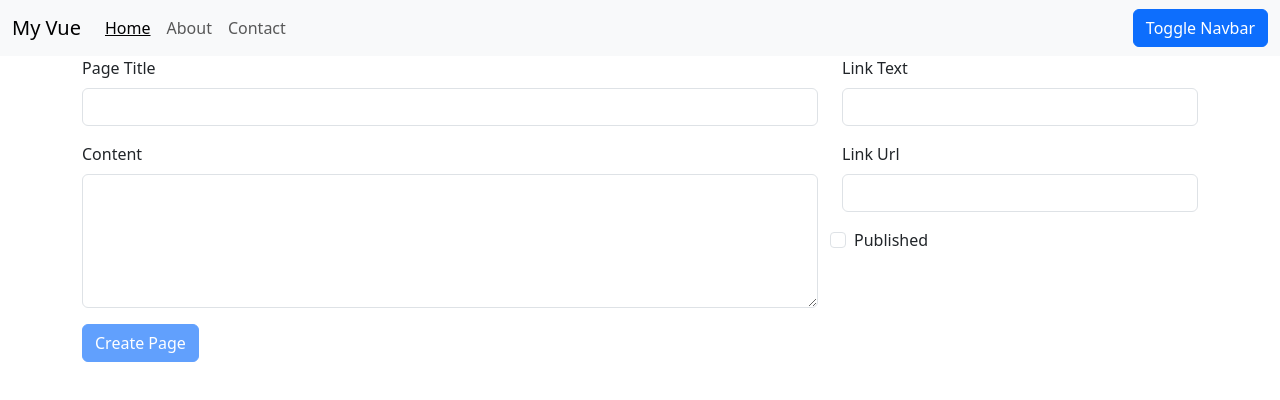
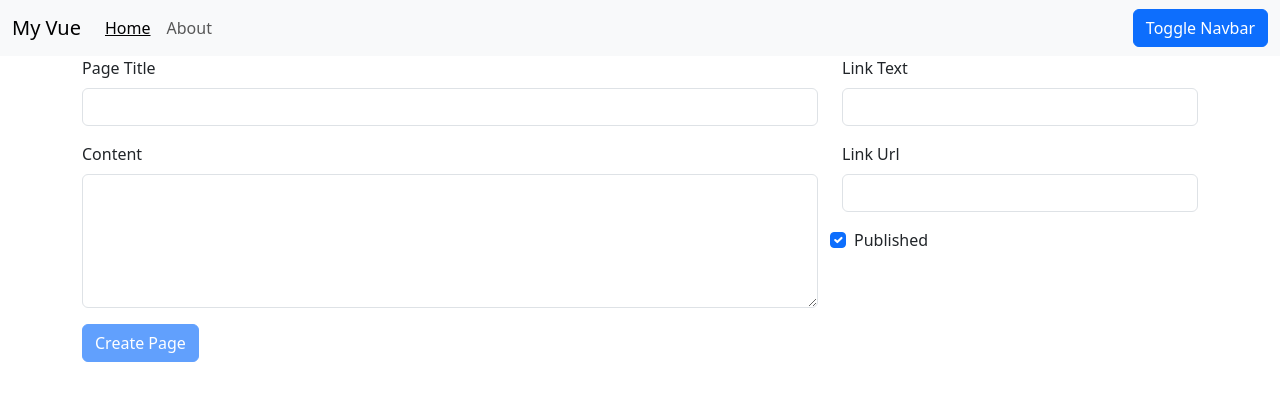
Before and after one commit to iqmalhabib/vue-start-spa, a Vue app: page / in a window 1280 px wide. Shown: the top 400 px of the page. Built offline with nearby package versions, Linux system fonts and the light colour scheme.

Commit message:
latest is 4.7

```diff
--- a/public/pages.json
+++ b/public/pages.json
@@ -2,16 +2,19 @@
     {
         "link": { "text": "Home", "url": "index.html"},
         "pageTitle" : "Home Page",
-        "content" : "This is the home content"
+        "content" : "This is the home content",
+        "published": true
     },
     {
         "link": { "text": "About", "url": "about.html"},
         "pageTitle" : "About Page",
-        "content" : "This is the about content"
+        "content" : "This is the about content",
+        "published": true
     },
     {
         "link": { "text": "Contact", "url": "contact.html"},
         "pageTitle" : "Contact Page",
-        "content" : "This is the contact content"
+        "content" : "This is the contact content",
+        "published": false
     }
 ]
--- a/src/App.vue
+++ b/src/App.vue
@@ -13,7 +13,7 @@
         :page="pages[activePage]"
     ></page-viewer>-->
     <create-page
-        :page-created="pageCreated"
+        @page-created="pageCreated"
     ></create-page>
 </template>
 
@@ -45,7 +45,7 @@
             this.pages = data;
         },
         pageCreated(pageObj){
-            console.log(pageObj);
+            this.pages.push(pageObj);
         }
     }
 }
--- a/src/components/CreatePage.vue
+++ b/src/components/CreatePage.vue
@@ -47,7 +47,7 @@
                 </div>
                 <div class="row mb-3">
                     <div class="form-check">
-                        <input class="form-check-input" type="checkbox">
+                        <input class="form-check-input" type="checkbox" v-model="published">
                         <label class="form-check-label" for="gridCheck1">
                             Published
                         </label>
@@ -78,7 +78,8 @@
                 pageTitle: '',
                 content: '',
                 linkText: '',
-                linkUrl: ''
+                linkUrl: '',
+                published: true
             }
         },
         methods:{
@@ -87,14 +88,27 @@
                     alert('Please fill the form.')
                     return;
                 }
-                this.pageCreated({
+                this.$emit('pageCreated', {
                     pageTitle: this.pageTitle,
                     content: this.content,
                     link: {
                         text: this.linkText,
                         url: this.linkUrl
-                    }
+                    },
+                    published: this.published
                 });
+                this.pageTitle= '';
+                this.content= '';
+                this.linkText= '';
+                this.linkUrl= '';
+                this.published= true
+            }
+        },
+        watch:{
+            pageTitle(newTitle, oldTitle){
+                if(this.linkText == oldTitle){
+                    this.linkText = newTitle;
+                }
             }
         }
     }
--- a/src/components/Navbar.vue
+++ b/src/components/Navbar.vue
@@ -5,7 +5,7 @@
         <div class="container-fluid">
             <a class="navbar-brand" href="#">My Vue</a>
             <ul class="navbar-nav me-auto mb-2 mb-lg-0">
-                <li v-for="(page, index) in pages" class="nav-item" :key="index">
+                <li v-for="(page, index) in publishedPages" class="nav-item" :key="index">
                     <navbar-link
                         :page = "page"
                         :isActive = "activePages == index"
@@ -33,6 +33,11 @@
     },
     created(){
         this.getThemeSetting();
+    },
+    computed:{
+        publishedPages(){
+            return this.pages.filter(p => p.published);
+        }
     },
     props:['pages','activePages','navLinkClick'],
             data(){
```
